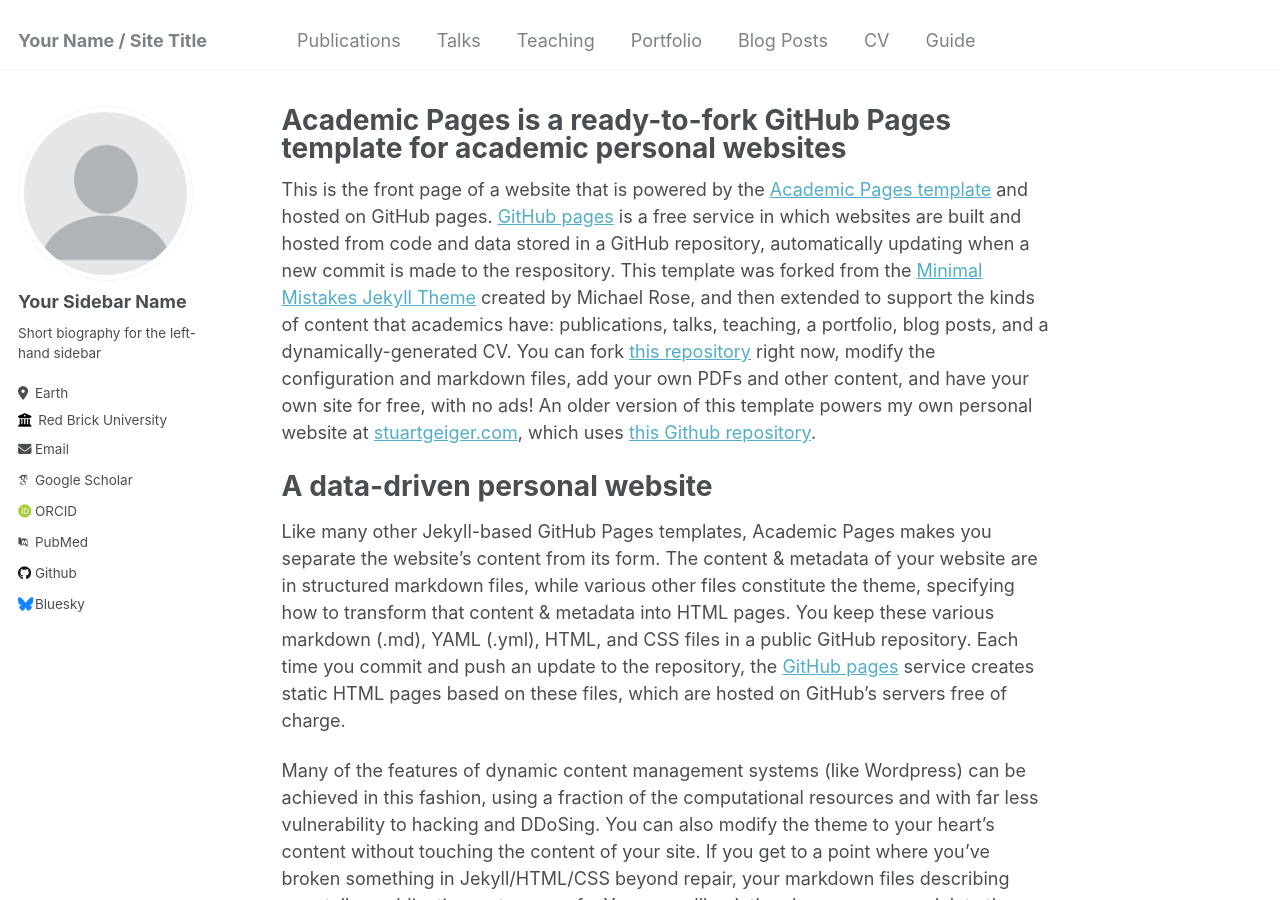
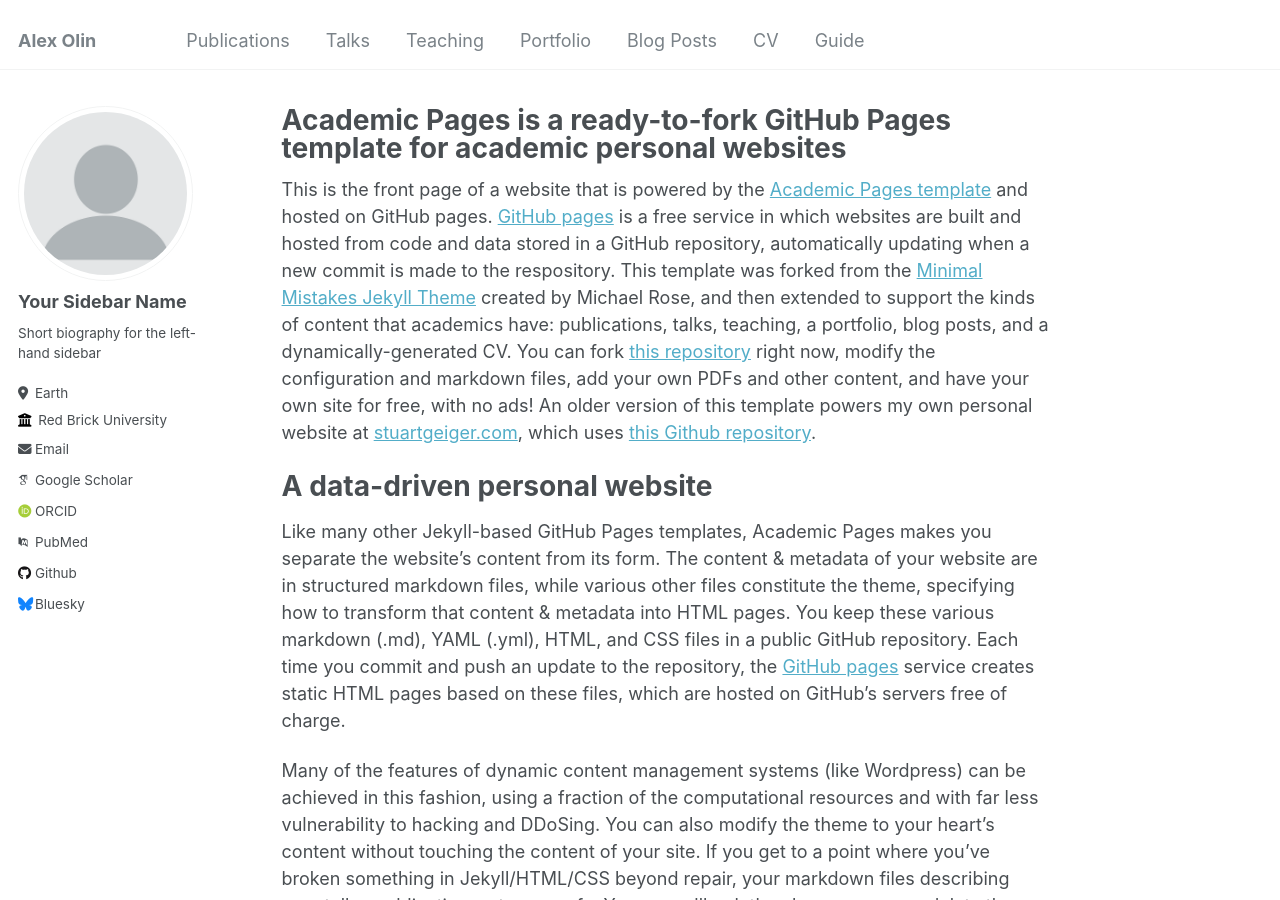
Before and after one commit to alexolin-ua/alexolin-ua, a Jekyll site: the page built from _pages/about.md, in a window 1280 px wide and 900 px high. Built offline with Jekyll 4.4.1, drawn with Linux system fonts in a browser that asks for light colours; some web fonts are replaced.

Commit message:
Update _config.yml
change title

```diff
--- a/_config.yml
+++ b/_config.yml
@@ -8,7 +8,7 @@
 
 # Basic Site Settings
 locale                   : "en-US"
-title                    : "Your Name / Site Title"
+title                    : "Alex Olin"
 title_separator          : "-"
 name                     : &name "Your Name"
 description              : &description "personal description"
```
